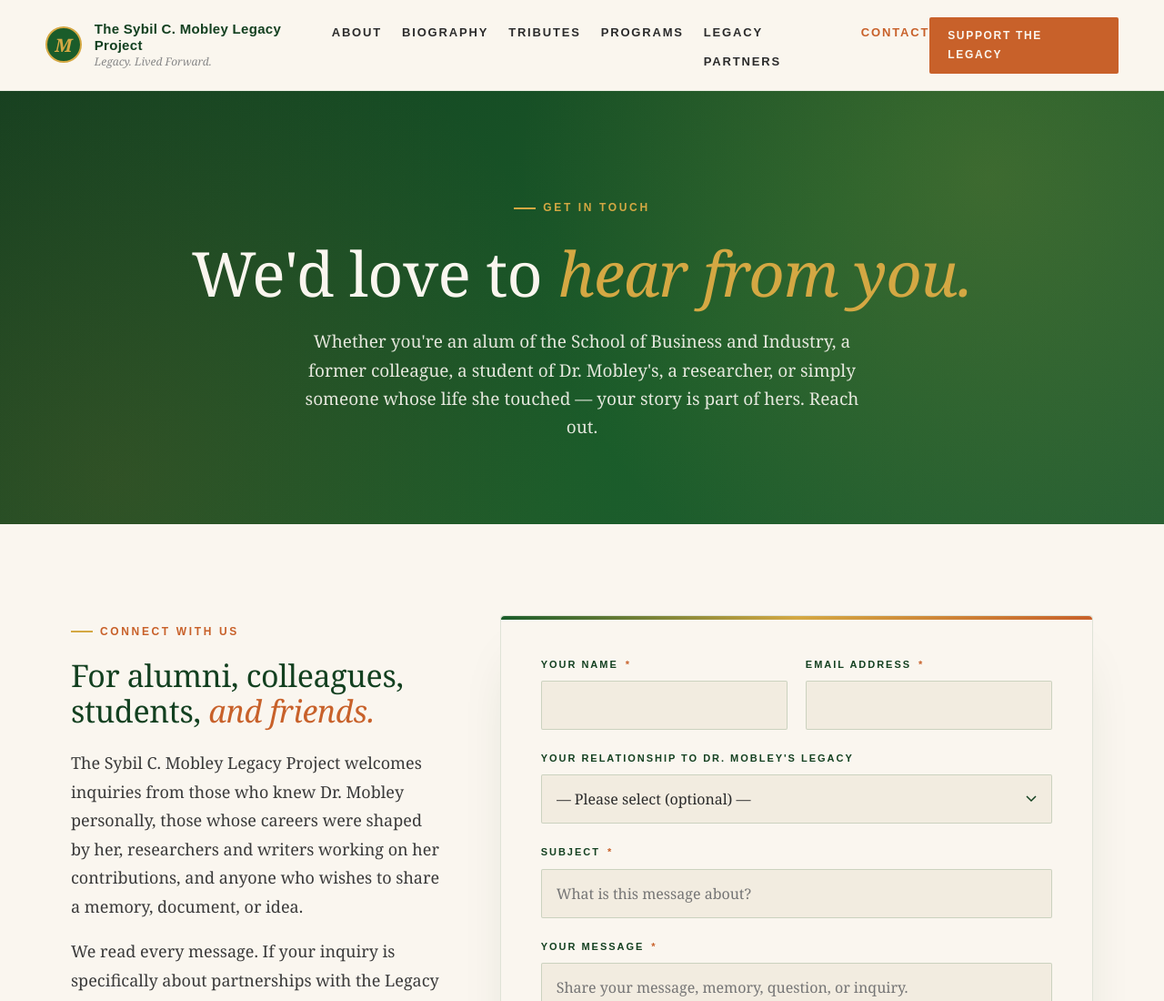
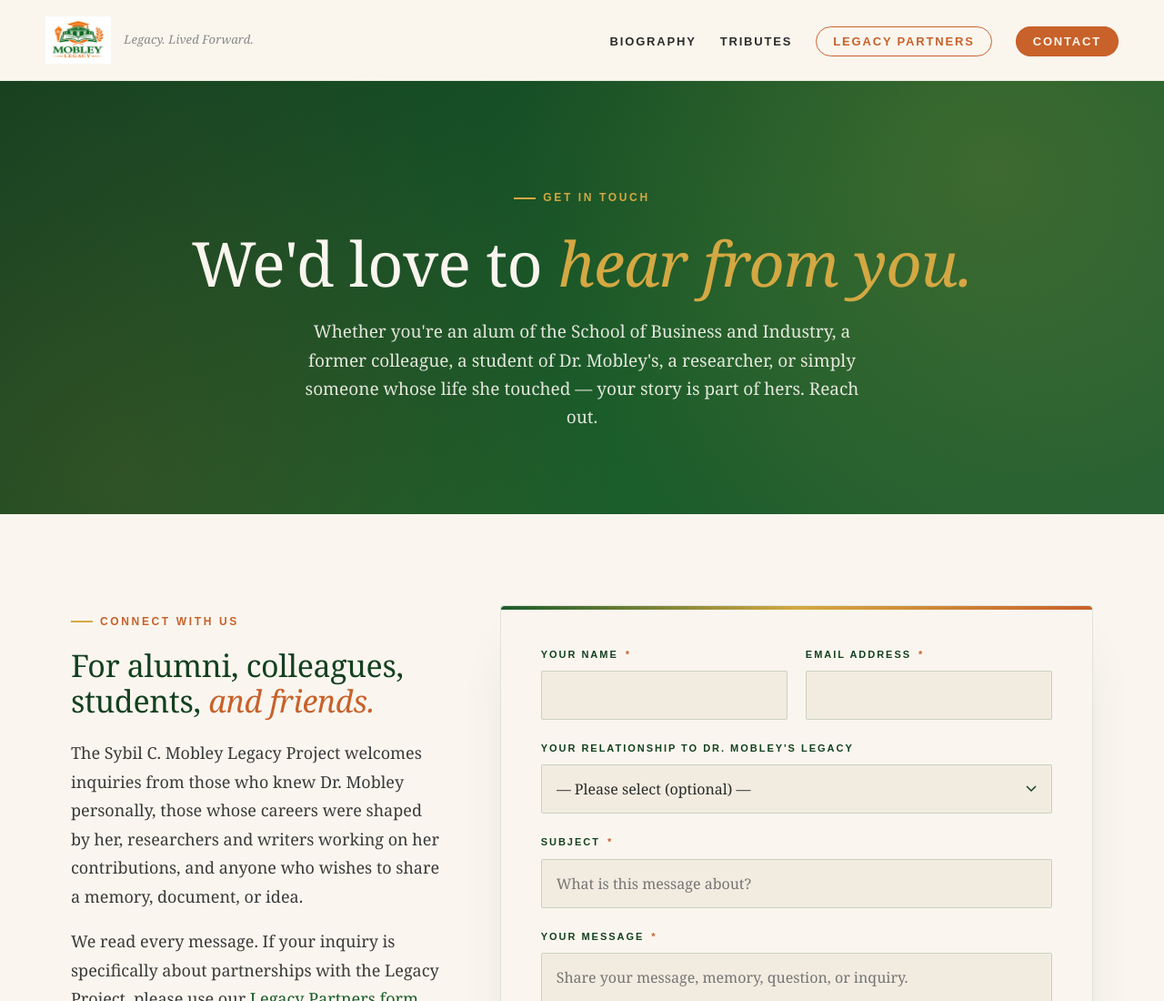
Before and after one commit to JenaySermon/sybil-c-mobley-legacy, a plain HTML site: page contact.html in a window 1280 px wide. Shown: the top 1100 px of the page at 91% size. Drawn offline with Linux system fonts and the light colour scheme.

Commit message:
Update contact.html

```diff
--- a/contact.html
+++ b/contact.html
@@ -8,6 +8,8 @@
   <meta property="og:title" content="Get In Touch — The Sybil C. Mobley Legacy Project">
   <meta property="og:description" content="Contact The Sybil C. Mobley Legacy Project.">
   <meta property="og:type" content="website">
+  <link rel="icon" type="image/png" href="mobley-logo.png">
+  <link rel="apple-touch-icon" href="mobley-logo.png">
   <style>
     :root {
       --forest: #1A5C2A;
@@ -122,42 +124,26 @@
       gap: 14px;
     }
     .brand__mark {
-      width: 40px;
-      height: 40px;
-      border-radius: 50%;
-      background: var(--forest);
-      color: var(--gold);
-      display: grid;
-      place-items: center;
-      font-family: var(--serif);
-      font-style: italic;
-      font-weight: 700;
-      font-size: 20px;
-      border: 2px solid var(--gold);
+      height: 52px;
+      width: auto;
+      display: block;
+      flex-shrink: 0;
     }
-    .brand__name {
-      font-family: var(--sans);
-      font-weight: 700;
-      font-size: 15px;
-      letter-spacing: 0.02em;
-      color: var(--forest-deep);
-      line-height: 1.2;
-    }
-    .brand__name span {
-      display: block;
+    .brand__tagline {
       font-family: var(--serif);
       font-style: italic;
       font-weight: 400;
-      font-size: 12px;
+      font-size: 13px;
       color: var(--gray);
-      margin-top: 2px;
-      letter-spacing: 0;
+      letter-spacing: 0.01em;
+      line-height: 1.2;
     }
 
     nav ul {
       display: flex;
+      align-items: center;
       list-style: none;
-      gap: 22px;
+      gap: 26px;
     }
     nav a {
       font-size: 13px;
@@ -166,6 +152,20 @@
       color: var(--charcoal);
     }
     nav a.current { color: var(--harvest); }
+
+    nav a.nav-cta {
+      border: 1.5px solid var(--harvest);
+      padding: 8px 18px;
+      border-radius: 100px;
+      color: var(--harvest);
+      transition: background 0.2s ease, color 0.2s ease, border-color 0.2s ease;
+    }
+    nav a.nav-cta:hover,
+    nav a.nav-cta.current {
+      background: var(--harvest);
+      color: var(--cream);
+      border-color: var(--harvest);
+    }
 
     .header__cta {
       padding: 10px 20px;
@@ -461,20 +461,17 @@
   <header>
     <div class="container header__inner">
       <a href="index.html" class="brand" style="text-decoration:none;">
-        <div class="brand__mark">M</div>
-        <div class="brand__name">The Sybil C. Mobley Legacy Project<span>Legacy. Lived Forward.</span></div>
+        <img src="mobley-logo.png" alt="The Sybil C. Mobley Legacy Project" class="brand__mark">
+        <div class="brand__tagline">Legacy. Lived Forward.</div>
       </a>
       <nav>
         <ul>
-          <li><a href="index.html#about">About</a></li>
           <li><a href="biography.html">Biography</a></li>
           <li><a href="tributes.html">Tributes</a></li>
-          <li><a href="index.html#programs">Programs</a></li>
-          <li><a href="partners.html">Legacy Partners</a></li>
-          <li><a href="contact.html" class="current">Contact</a></li>
+          <li><a href="partners.html" class="nav-cta">Legacy Partners</a></li>
+          <li><a href="contact.html" class="nav-cta current">Contact</a></li>
         </ul>
       </nav>
-      <a href="index.html#support" class="btn btn--primary header__cta">Support the Legacy</a>
     </div>
   </header>
 
```
